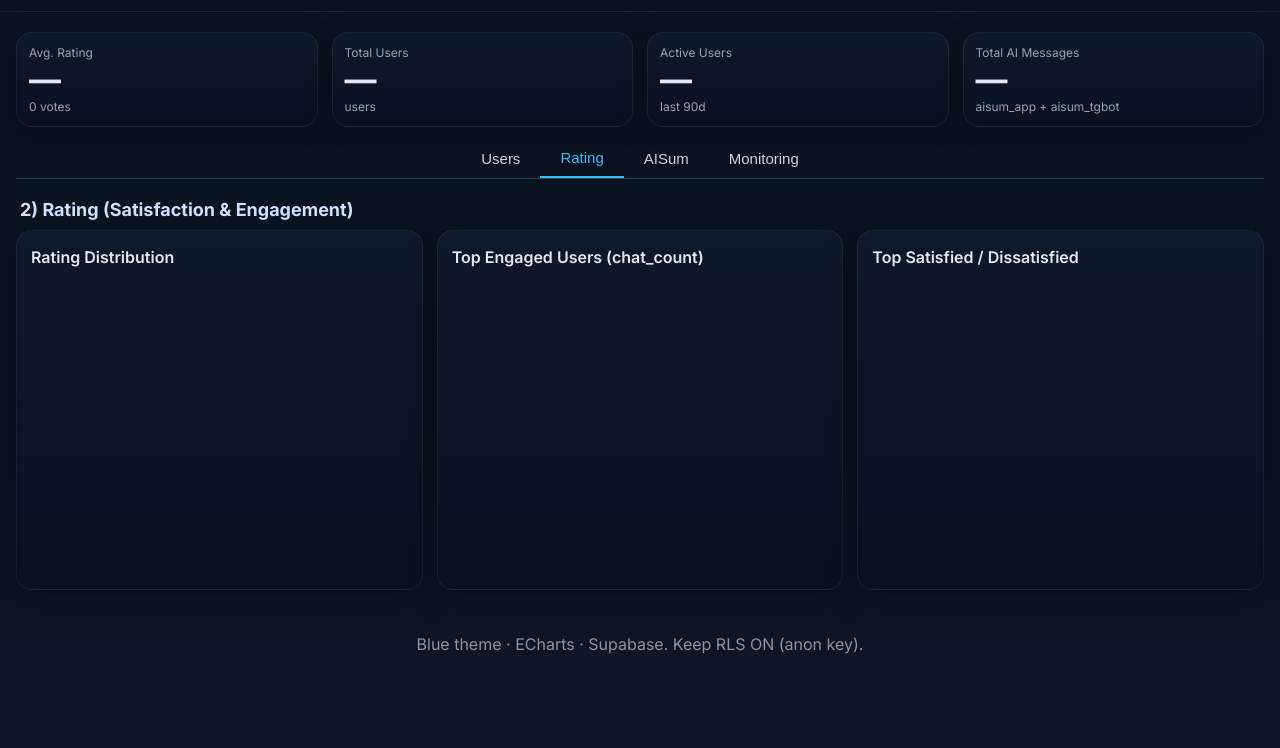
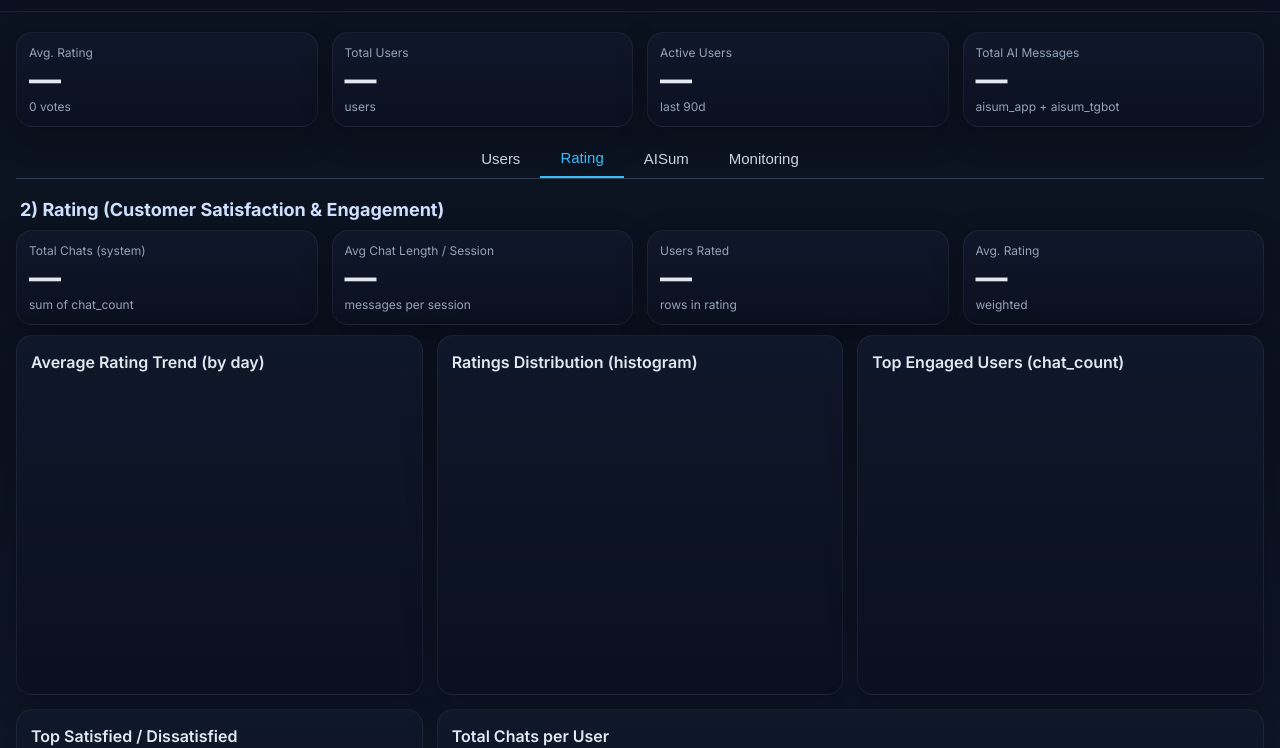
Before and after one commit to javohirbek-khoshimov/ai-analytic, a plain HTML site: page public/index.html in a window 1280 px wide. Both pictures are taken after a click on the button "Rating". Shown: the part 52-800 px from the top of the page. Drawn offline with nearby package versions, Linux system fonts and the light colour scheme; no server answers.

Commit message:
Update index.html

```diff
--- a/public/index.html
+++ b/public/index.html
@@ -64,14 +64,72 @@
     </section>
 
     <!-- Rating -->
-    <section id="tab-rating" class="tab-content">
-      <h2 class="section-title">2) Rating (Satisfaction & Engagement)</h2>
-      <div class="grid three">
-        <div class="card"><div class="card-title">Rating Distribution</div><div id="r_hist" class="chart"></div></div>
-        <div class="card"><div class="card-title">Top Engaged Users (chat_count)</div><div id="r_top_chatters" class="chart"></div></div>
-        <div class="card"><div class="card-title">Top Satisfied / Dissatisfied</div><div id="r_top_avg" class="chart"></div></div>
+    <!-- Rating -->
+<section id="tab-rating" class="tab-content">
+  <h2 class="section-title">2) Rating (Customer Satisfaction & Engagement)</h2>
+
+  <!-- KPIs -->
+  <div class="grid kpis" style="margin-bottom:10px">
+    <div class="card kpi">
+      <div class="kpi-title">Total Chats (system)</div>
+      <div class="kpi-value" id="r_kpi_total_chats">—</div>
+      <div class="kpi-sub">sum of chat_count</div>
+    </div>
+    <div class="card kpi">
+      <div class="kpi-title">Avg Chat Length / Session</div>
+      <div class="kpi-value" id="r_kpi_avg_len">—</div>
+      <div class="kpi-sub">messages per session</div>
+    </div>
+    <div class="card kpi">
+      <div class="kpi-title">Users Rated</div>
+      <div class="kpi-value" id="r_kpi_users">—</div>
+      <div class="kpi-sub">rows in rating</div>
+    </div>
+    <div class="card kpi">
+      <div class="kpi-title">Avg. Rating</div>
+      <div class="kpi-value" id="r_kpi_avg_rating">—</div>
+      <div class="kpi-sub">weighted</div>
+    </div>
+  </div>
+
+  <!-- Charts & table -->
+  <div class="grid three">
+    <div class="card">
+      <div class="card-title">Average Rating Trend (by day)</div>
+      <div id="r_avg_trend" class="chart"></div>
+    </div>
+    <div class="card">
+      <div class="card-title">Ratings Distribution (histogram)</div>
+      <div id="r_hist" class="chart"></div>
+    </div>
+    <div class="card">
+      <div class="card-title">Top Engaged Users (chat_count)</div>
+      <div id="r_top_chatters" class="chart"></div>
+    </div>
+
+    <div class="card">
+      <div class="card-title">Top Satisfied / Dissatisfied</div>
+      <div id="r_top_avg" class="chart"></div>
+    </div>
+
+    <div class="card" style="grid-column: span 2">
+      <div class="card-title">Total Chats per User</div>
+      <div style="max-height:340px; overflow:auto">
+        <table id="r_users_table" style="width:100%; border-collapse:collapse; color:#e2e8f0">
+          <thead>
+            <tr style="text-align:left; border-bottom:1px solid rgba(255,255,255,.08)">
+              <th style="padding:8px">#</th>
+              <th style="padding:8px">User</th>
+              <th style="padding:8px">Chat Count</th>
+              <th style="padding:8px">Avg Rating</th>
+            </tr>
+          </thead>
+          <tbody></tbody>
+        </table>
       </div>
-    </section>
+    </div>
+  </div>
+</section>
 
     <!-- AISum -->
     <section id="tab-aisum" class="tab-content">
```
